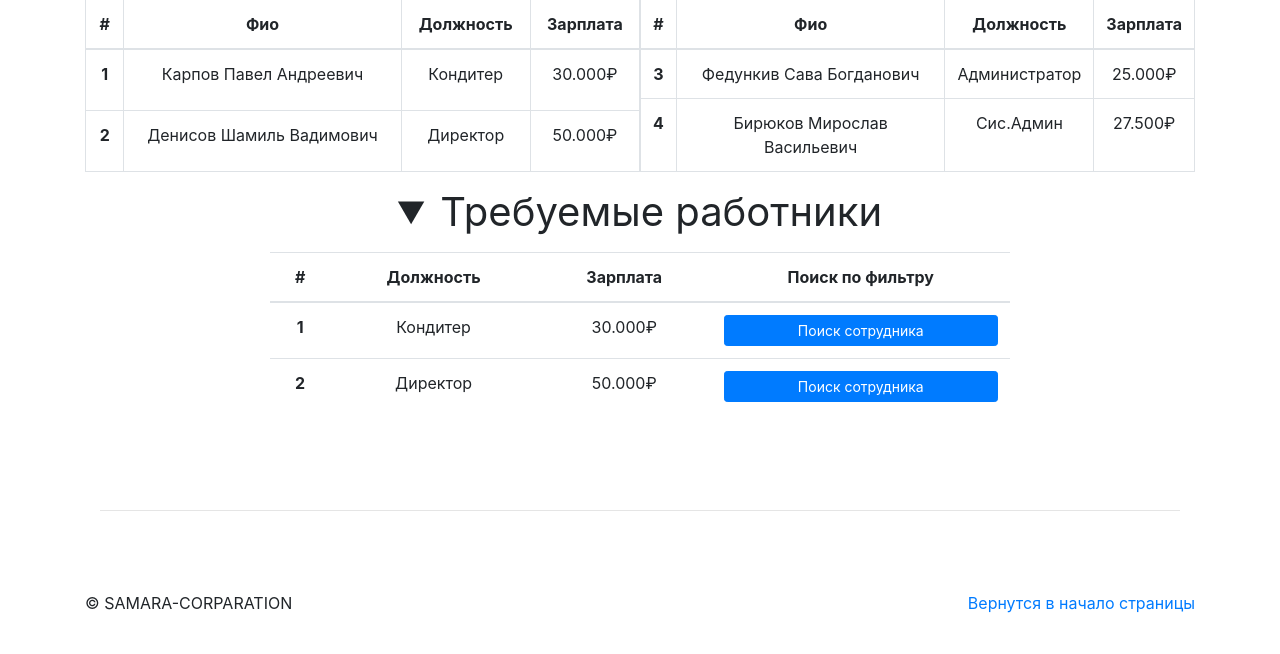
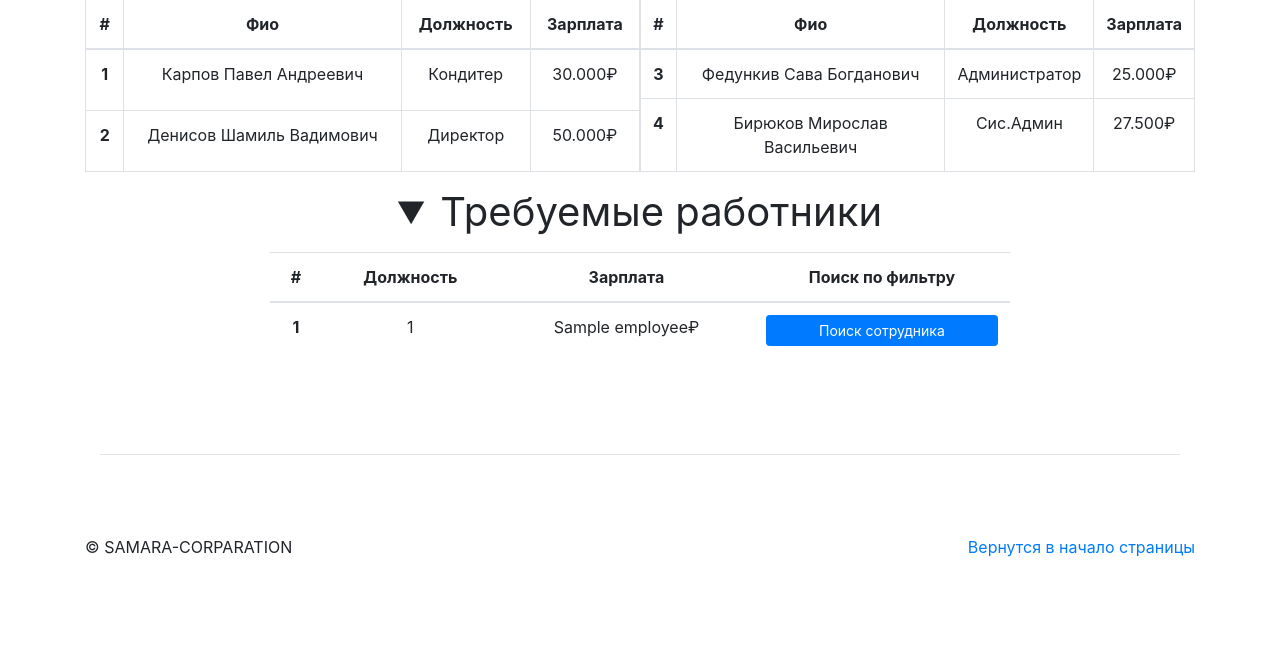
Before and after one commit to AlexandrovRoman/GosRab, a Python web app: template templates/organization.html in a window 1280 px wide. Shown: the part 468-1122 px from the top of the page. After the commit the page ends 1025 px from the top, so only its background shows below. Run offline with Jinja, Linux system fonts and the light colour scheme; the template is opened without the code that fills it: most values are stand-ins (such as "Sample title", 1, 10 or a date in 2020); some libraries are stand-ins or nearby versions.

Commit message:
Больше интеграции python с html + фикс новостей

```diff
--- a/news/models.py
+++ b/news/models.py
@@ -21,7 +21,7 @@ class News(db.Model):
 
     @staticmethod
     def get_news():
-        news = [(obj.id, obj.title, obj.description, obj.link) for obj in News.query.all()]
+        news = [(obj.title, obj.description, obj.link) for obj in News.query.all()]
         return news
 
     @staticmethod
@@ -48,7 +48,7 @@ class Courses:
 
     @staticmethod
     def get_courses():
-        courses = [(obj.id, obj.title, obj.description, obj.image_link) for obj in News.query.all()]
+        courses = [(obj.title, obj.description, obj.image_link) for obj in News.query.all()]
         return courses
 
     @staticmethod
--- a/news/views.py
+++ b/news/views.py
@@ -3,6 +3,6 @@ from news.models import News, Courses
 
 
 def index():
-    news = News.get_news()
+    news = [(i, *j) for i, j in enumerate(News.get_news())]
     courses = Courses.get_courses()
-    return render_template('news.html', news=news, courses=courses)
+    return render_template('news.html', news=news, courses=enumerate(courses))
--- a/templates/organization.html
+++ b/templates/organization.html
@@ -100,18 +100,14 @@
                     </tr>
                     </thead>
                     <tbody>
-                    <tr>
-                        <th scope="row">1</th>
-                        <td>Кондитер</td>
-                        <td>30.000₽</td>
-                        <td><button class="btn btn-primary btn-lg btn-block btn-sm" type="submit">Поиск сотрудника</button></td>
-                    </tr>
-                    <tr>
-                        <th scope="row">2</th>
-                        <td>Директор</td>
-                        <td>50.000₽</td>
-                        <td><button class="btn btn-primary btn-lg btn-block btn-sm" type="submit">Поиск сотрудника</button></td>
-                    </tr>
+                        {% for num, employee in required_employees %}
+                            <tr>
+                                <th scope="row">{{ num }}</th>
+                                <td>{{ employee[0] }}</td>
+                                <td>{{ employee[1] }}₽</td>
+                                <td><button class="btn btn-primary btn-lg btn-block btn-sm" type="submit">Поиск сотрудника</button></td>
+                            </tr>
+                        {% endfor %}
                     </tbody>
                 </table>
             </div>
--- a/users/views.py
+++ b/users/views.py
@@ -92,7 +92,8 @@ def job():
 
 
 def organization():
-    return render_template("organization.html")
+    return render_template("organization.html", required_employees=enumerate([('Кондитер', 30000),
+                                                                              ('Директор', 50000)], 1))
 
 
 def add_organization():
```
Also changed, not shown: templates/news.html (+5 -5 lines).
